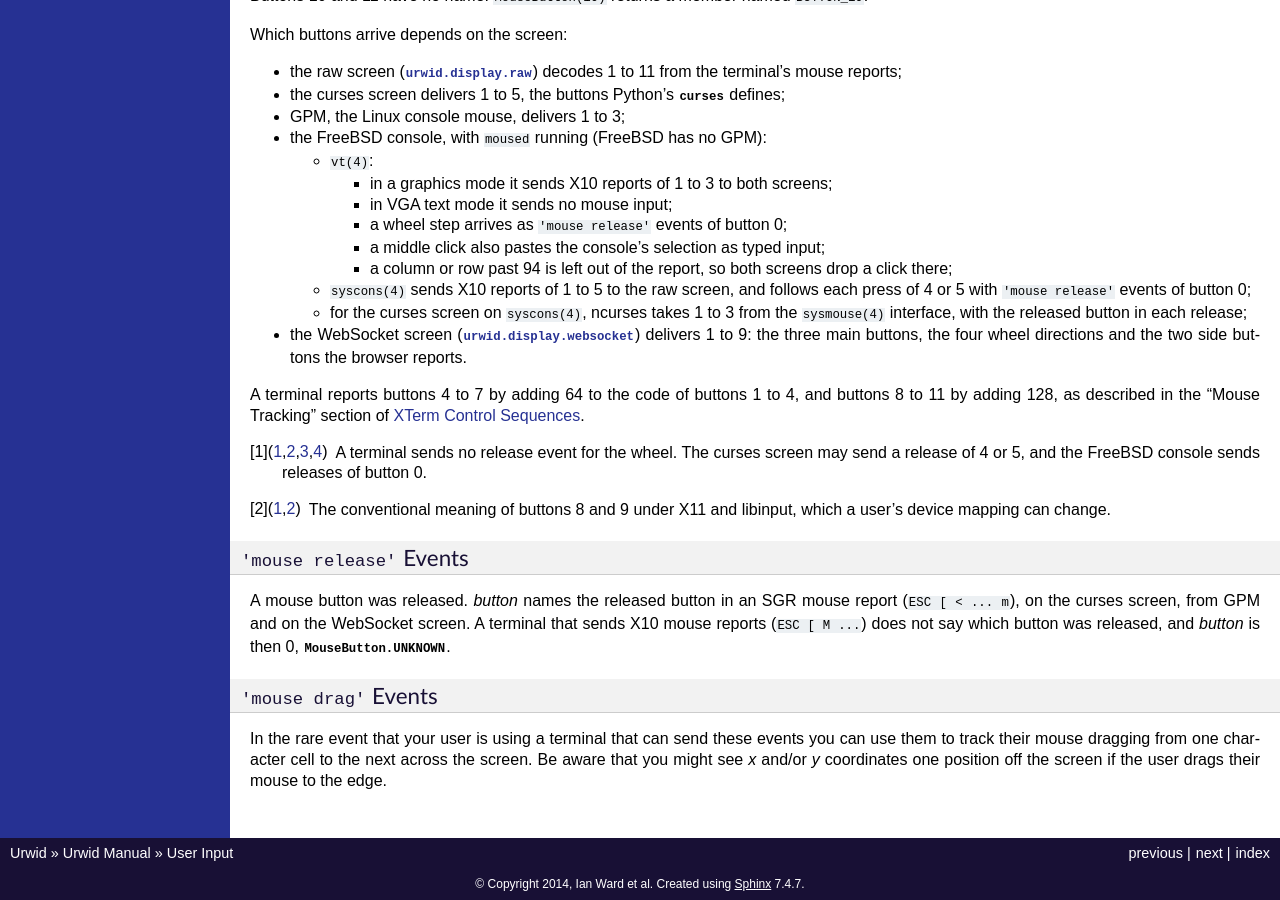
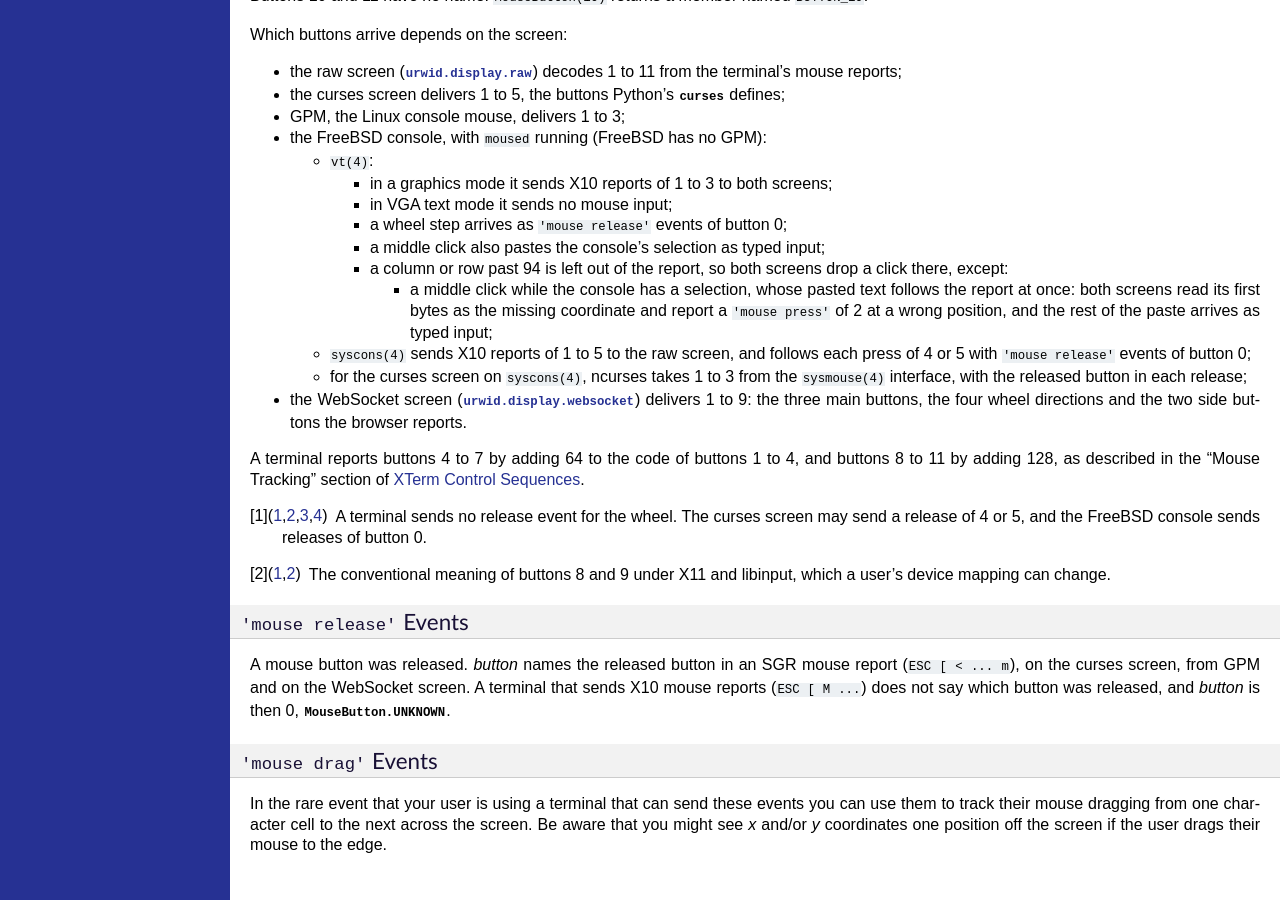
Before and after one commit to urwid/urwid, a Sphinx documentation site: the page built from docs/manual/userinput.rst, in a window 1280 px wide and 900 px high, scrolled down 2925 px. Built offline with Sphinx 7.4.7, drawn with Linux system fonts in a browser that asks for light colours.

Commit message:
Document the vt middle click past column 94
A middle click past column or row 94 on the FreeBSD vt(4) console, while
the console has a selection, is followed at once by the pasted text. Both
screens read its first bytes as the missing coordinate and report a middle
press at a wrong position; the rest of the paste arrives as typed input.

```diff
--- a/docs/manual/userinput.rst
+++ b/docs/manual/userinput.rst
@@ -224,7 +224,12 @@ Which buttons arrive depends on the screen:
     * a wheel step arrives as ``'mouse release'`` events of button 0;
     * a middle click also pastes the console's selection as typed input;
     * a column or row past 94 is left out of the report, so both screens
-      drop a click there;
+      drop a click there, except:
+
+      * a middle click while the console has a selection, whose pasted text
+        follows the report at once: both screens read its first bytes as the
+        missing coordinate and report a ``'mouse press'`` of 2 at a wrong
+        position, and the rest of the paste arrives as typed input;
 
   * ``syscons(4)`` sends X10 reports of 1 to 5 to the raw screen, and follows
     each press of 4 or 5 with ``'mouse release'`` events of button 0;
```
